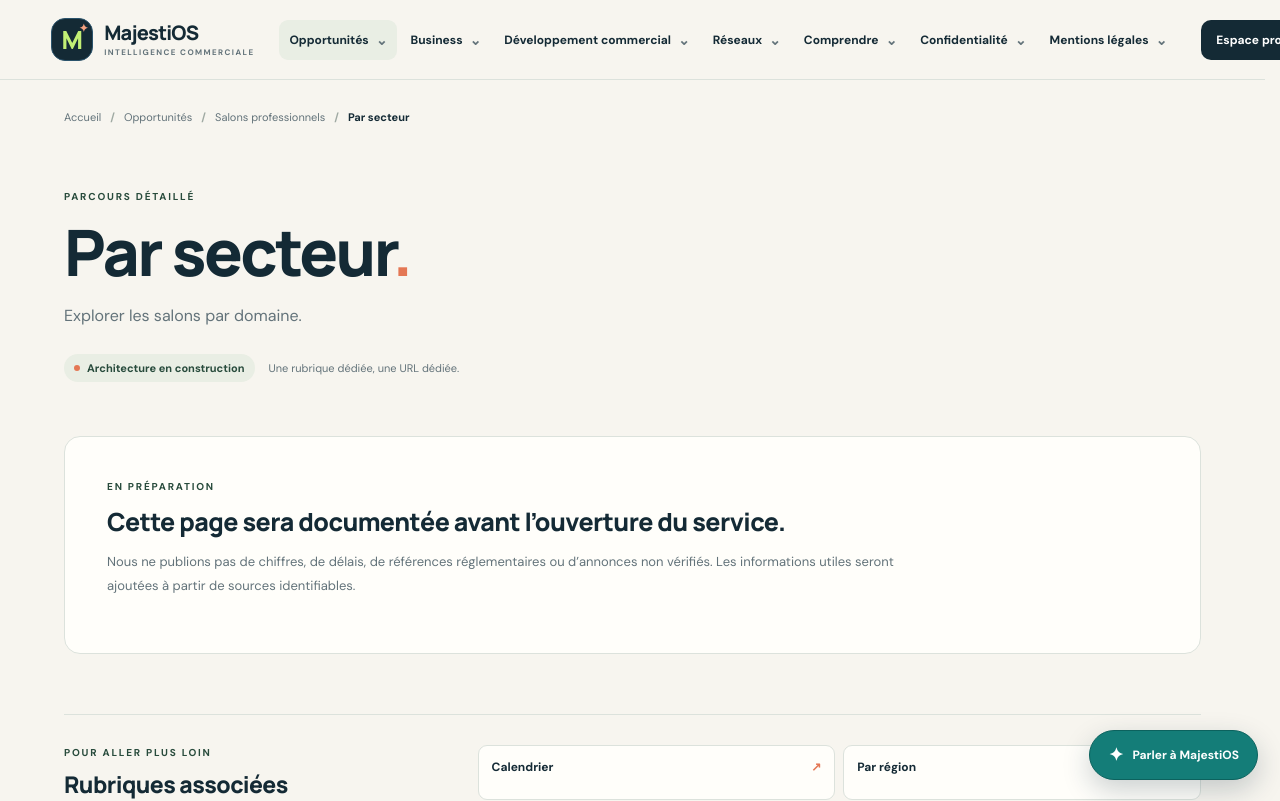
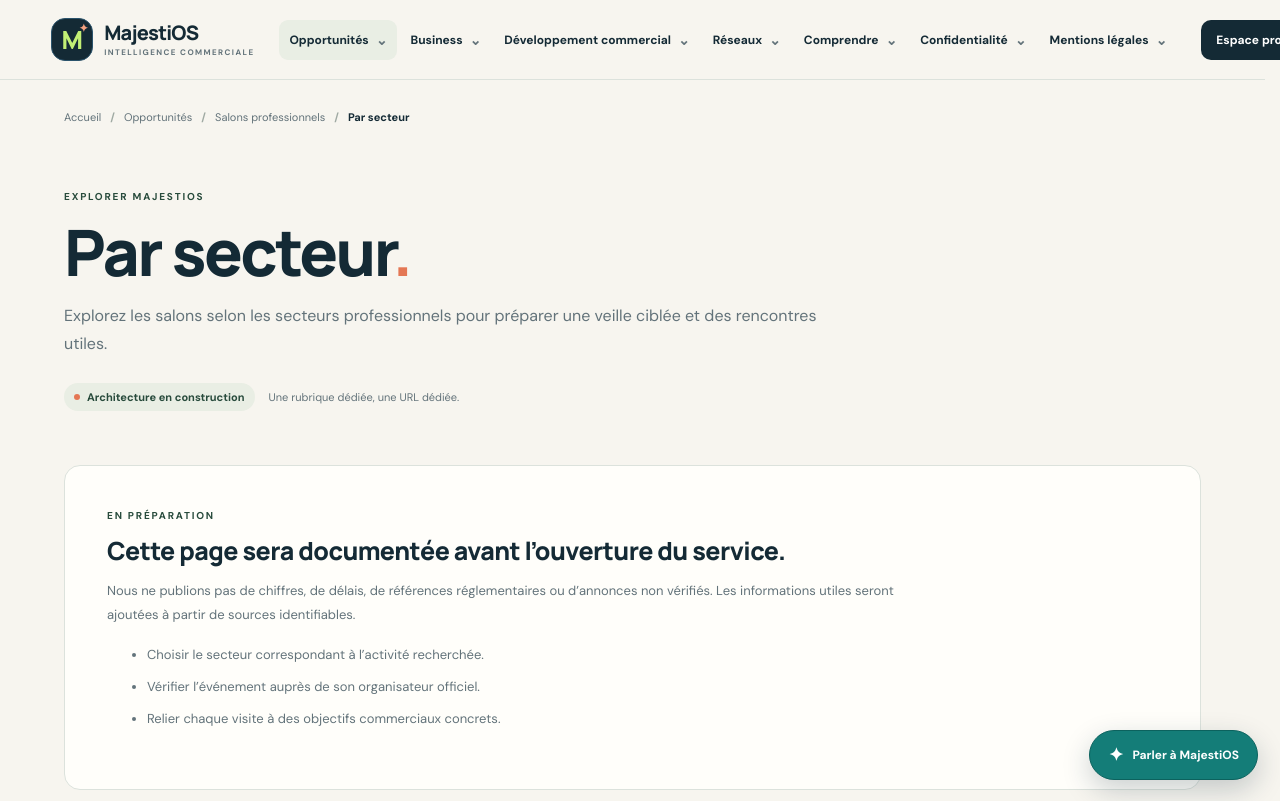
Before and after one commit to Chexpeer/Majestios, a Next.js app: page /opportunites/salons/secteur in a window 1280 px wide. Shown: the top 801 px of the page. Built offline with nearby package versions, Linux system fonts and the light colour scheme.

Commit message:
Créer la page dédiée : Salons professionnels par secteur

```diff
--- /dev/null
+++ b/src/app/opportunites/salons/secteur/page.tsx
@@ -0,0 +1,7 @@
+import SiteHub from "@/components/site-hub";
+
+export const metadata = { title: "Salons professionnels par secteur — MajestiOS", description: "Explorez les salons selon les secteurs professionnels pour préparer une veille ciblée et des rencontres utiles." };
+
+export default function Page() {
+  return <SiteHub pathname="/opportunites/salons/secteur" intro="Explorez les salons selon les secteurs professionnels pour préparer une veille ciblée et des rencontres utiles." checklist={["Choisir le secteur correspondant à l’activité recherchée.","Vérifier l’événement auprès de son organisateur officiel.","Relier chaque visite à des objectifs commerciaux concrets."]} />;
+}
```
